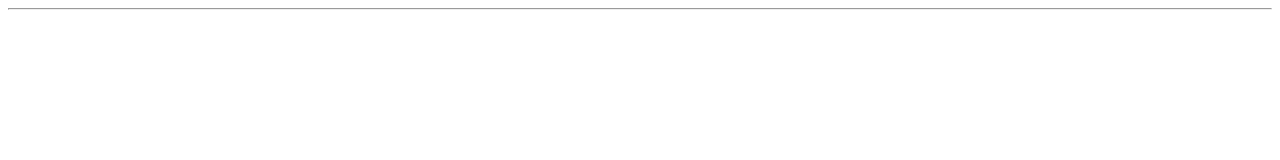
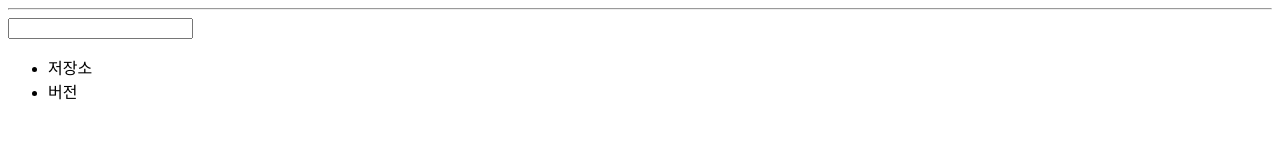
Before and after one commit to yckwon73/gitstudy, a plain HTML site: page index.html in a window 1280 px wide. Drawn offline with Linux system fonts and the light colour scheme.

Commit message:
커밋 파일 변경 사항

```diff
--- a/index.html
+++ b/index.html
@@ -10,5 +10,13 @@
 <body>
     <hr>
     <a href=""></a>
+
+    <input type="text">
+
+    <ul>
+        <li>저장소</li>
+        <li>버전</li>
+    </ul>
+
 </body>
 </html>
```
